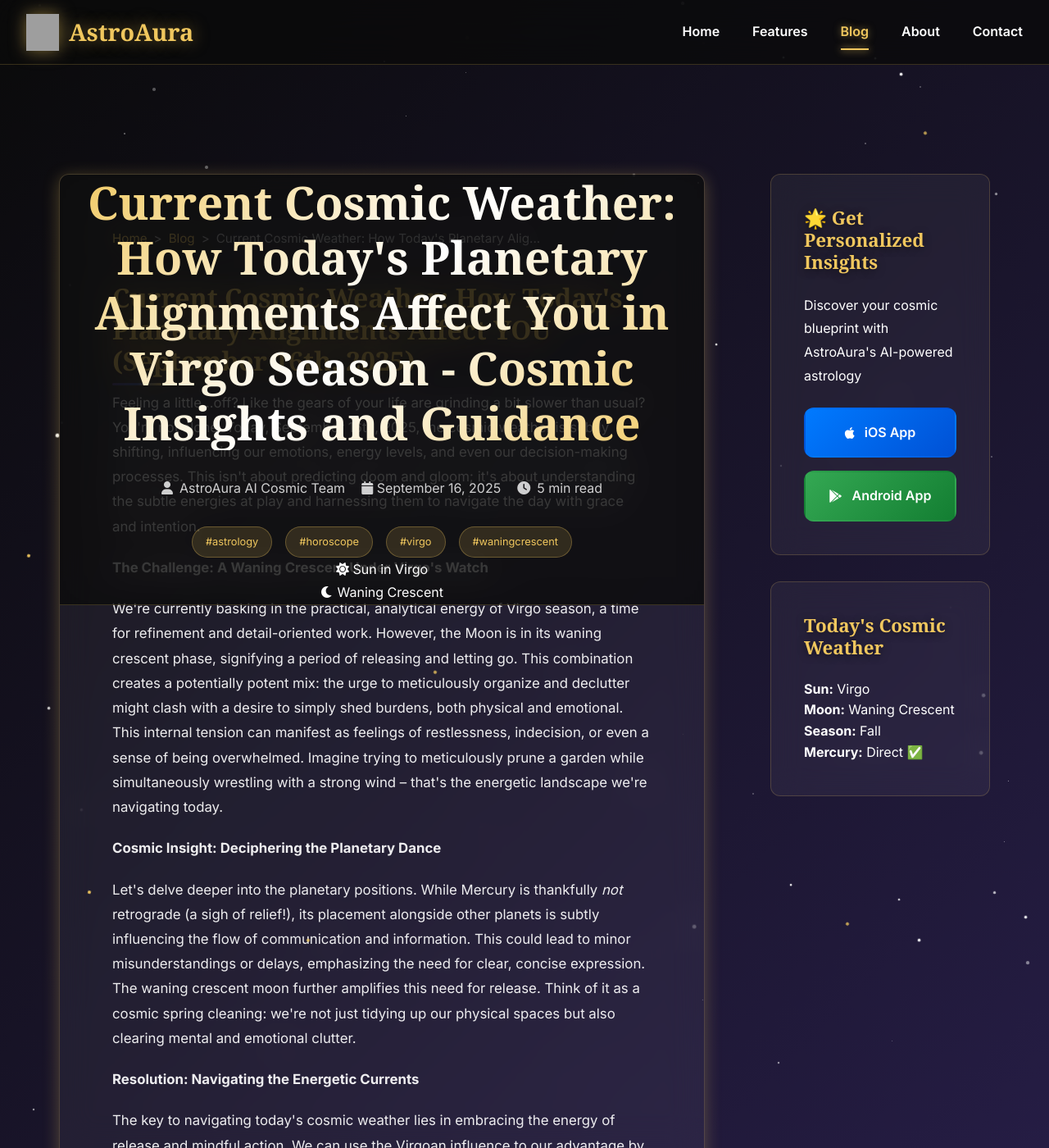
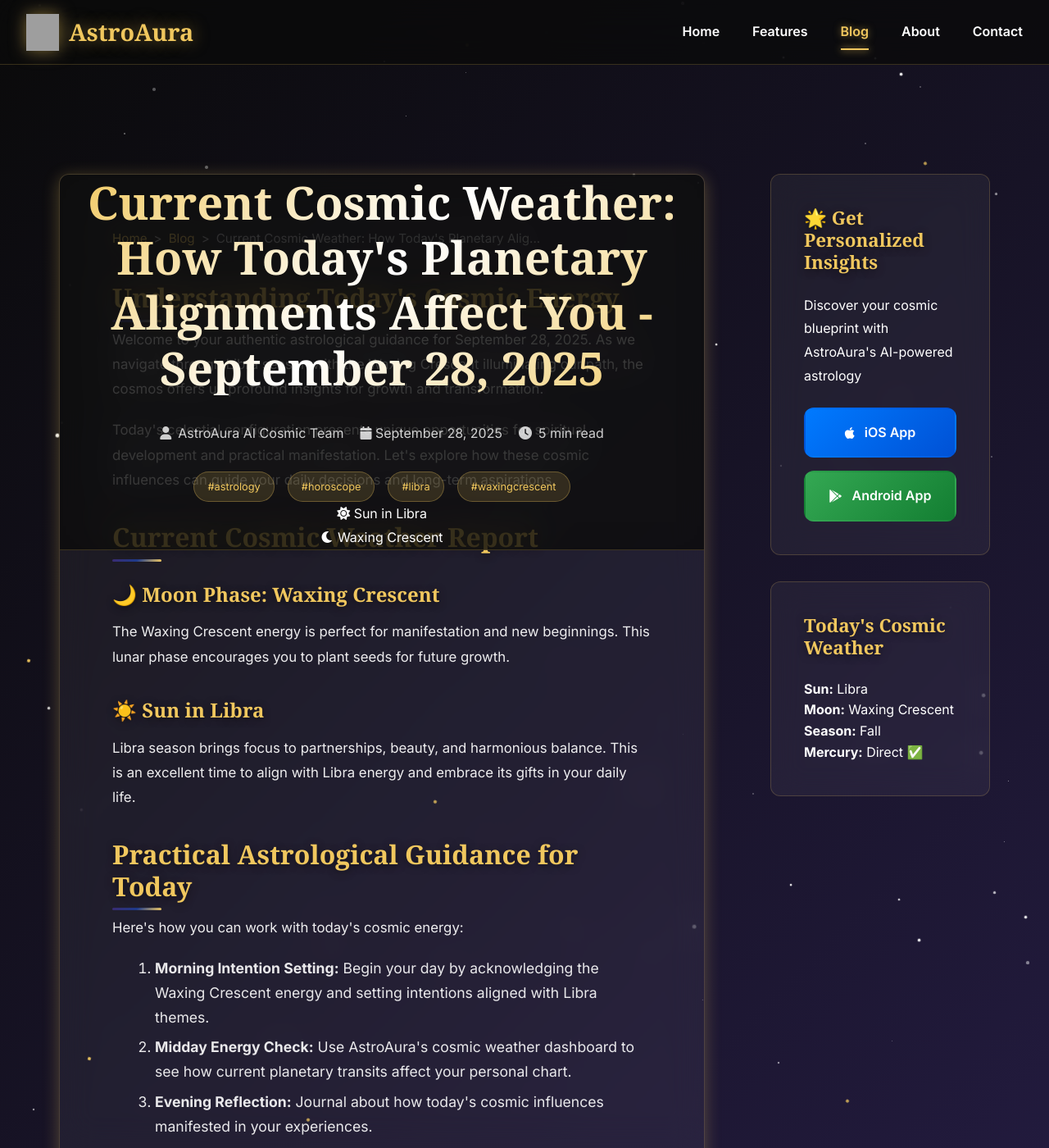
Before and after one commit to royanis/astroaura-website, a Jekyll site: the page blog/posts/current-cosmic-weather-how-todays-planetary-alignm.html, which Jekyll copies as it is, in a window 1280 px wide and 1400 px high. Shown: the whole window at 82% size. Built offline with Jekyll 4.4.1, drawn with Linux system fonts in a browser that asks for light colours; some web fonts are replaced; comment, search, counter and statistics services are not loaded; some of the changed text lies outside the part shown; grey boxes are pictures that could not be loaded.

Commit message:
🌟 Automated blog post: 2025-09-28 01:54 UTC
Generated authentic astrology content
Updated RSS feeds and sitemap
Published via GitHub Actions

🤖 Automated by AstroAura Blog System

```diff
--- a/blog/posts/current-cosmic-weather-how-todays-planetary-alignm.html
+++ b/blog/posts/current-cosmic-weather-how-todays-planetary-alignm.html
@@ -3,11 +3,11 @@
 <head>
     <meta charset="UTF-8">
     <meta name="viewport" content="width=device-width, initial-scale=1.0">
-    <meta name="description" content="## Current Cosmic Weather: How Today's Planetary Alignments Affect YOU (September 16th, 2025)  Feeling a little…off?  Like the gears of your life are gr...">
-    <title>Current Cosmic Weather: How Today's Planetary Alignments Affect You in Virgo Season - Cosmic Insights and Guidance | AstroAura Cosmic Insights</title>
+    <meta name="description" content="Authentic astrological guidance for September 28, 2025. Explore today's Waxing Crescent energy in Libra season with personalized insights from AstroAura's AI-powered astrology platform.">
+    <title>Current Cosmic Weather: How Today's Planetary Alignments Affect You - September 28, 2025 | AstroAura Cosmic Insights</title>
 
     <!-- SEO Meta Tags -->
-    <meta name="keywords" content="astrology, horoscope, virgo, waning-crescent, AI astrology, multilingual horoscope">
+    <meta name="keywords" content="astrology, horoscope, libra, waxing-crescent, AI astrology, multilingual horoscope">
     <meta name="author" content="AstroAura AI Cosmic Team">
     <meta name="robots" content="index, follow, max-image-preview:large, max-snippet:-1">
     <meta name="revisit-after" content="7 days">
@@ -16,24 +16,24 @@
     <link rel="canonical" href="https://astroaura.me/blog/posts/current-cosmic-weather-how-todays-planetary-alignm.html">
 
     <!-- Open Graph Tags -->
-    <meta property="og:title" content="Current Cosmic Weather: How Today's Planetary Alignments Affect You in Virgo Season - Cosmic Insights and Guidance | AstroAura">
-    <meta property="og:description" content="## Current Cosmic Weather: How Today's Planetary Alignments Affect YOU (September 16th, 2025)  Feeling a little…off?  Like the gears of your life are gr...">
+    <meta property="og:title" content="Current Cosmic Weather: How Today's Planetary Alignments Affect You - September 28, 2025 | AstroAura">
+    <meta property="og:description" content="Authentic astrological guidance for September 28, 2025. Explore today's Waxing Crescent energy in Libra season with personalized insights from AstroAura's AI-powered astrology platform.">
     <meta property="og:url" content="https://astroaura.me/blog/posts/current-cosmic-weather-how-todays-planetary-alignm.html">
     <meta property="og:type" content="article">
     <meta property="og:site_name" content="AstroAura">
 
     <!-- Twitter Card -->
     <meta name="twitter:card" content="summary_large_image">
-    <meta name="twitter:title" content="Current Cosmic Weather: How Today's Planetary Alignments Affect You in Virgo Season - Cosmic Insights and Guidance">
-    <meta name="twitter:description" content="## Current Cosmic Weather: How Today's Planetary Alignments Affect YOU (September 16th, 2025)  Feeling a little…off?  Like the gears of your life are gr...">
+    <meta name="twitter:title" content="Current Cosmic Weather: How Today's Planetary Alignments Affect You - September 28, 2025">
+    <meta name="twitter:description" content="Authentic astrological guidance for September 28, 2025. Explore today's Waxing Crescent energy in Libra season with personalized insights from AstroAura's AI-powered astrology platform.">
 
     <!-- Schema.org Markup -->
     <script type="application/ld+json">
     {
         "@context": "https://schema.org",
         "@type": "BlogPosting",
-        "headline": "Current Cosmic Weather: How Today's Planetary Alignments Affect You in Virgo Season - Cosmic Insights and Guidance",
-        "description": "## Current Cosmic Weather: How Today's Planetary Alignments Affect YOU (September 16th, 2025)  Feeling a little…off?  Like the gears of your life are gr...",
+        "headline": "Current Cosmic Weather: How Today's Planetary Alignments Affect You - September 28, 2025",
+        "description": "Authentic astrological guidance for September 28, 2025. Explore today's Waxing Crescent energy in Libra season with personalized insights from AstroAura's AI-powered astrology platform.",
         "author": {
             "@type": "Organization",
             "name": "AstroAura AI Cosmic Team"
@@ -46,14 +46,14 @@
                 "url": "https://astroaura.me/assets/icons/app_icon.png"
             }
         },
-        "datePublished": "2025-09-16T01:43:31.247726",
-        "dateModified": "2025-09-16T01:43:31.247726",
+        "datePublished": "2025-09-28T01:54:41.260438",
+        "dateModified": "2025-09-28T01:54:41.260438",
         "url": "https://astroaura.me/blog/posts/current-cosmic-weather-how-todays-planetary-alignm.html",
         "mainEntityOfPage": {
             "@type": "WebPage",
             "@id": "https://astroaura.me/blog/posts/current-cosmic-weather-how-todays-planetary-alignm.html"
         },
-        "keywords": "astrology, horoscope, virgo, waning-crescent"
+        "keywords": "astrology, horoscope, libra, waxing-crescent"
     }
     </script>
 
@@ -99,31 +99,31 @@
 
             <!-- Post Header -->
             <header class="post-header">
-                <h1 class="post-title">Current Cosmic Weather: How Today's Planetary Alignments Affect You in Virgo Season - Cosmic Insights and Guidance</h1>
+                <h1 class="post-title">Current Cosmic Weather: How Today's Planetary Alignments Affect You - September 28, 2025</h1>
                 <div class="post-meta">
                     <span class="post-author">
                         <i class="fas fa-user"></i> AstroAura AI Cosmic Team
                     </span>
-                    <time class="post-date" datetime="2025-09-16T01:43:31.247726">
-                        <i class="fas fa-calendar"></i> September 16, 2025
+                    <time class="post-date" datetime="2025-09-28T01:54:41.260438">
+                        <i class="fas fa-calendar"></i> September 28, 2025
                     </time>
                     <span class="post-reading-time">
                         <i class="fas fa-clock"></i> 5 min read
                     </span>
                 </div>
                 <div class="post-tags">
-                    <span class="tag">#astrology</span> <span class="tag">#horoscope</span> <span class="tag">#virgo</span> <span class="tag">#waningcrescent</span>
+                    <span class="tag">#astrology</span> <span class="tag">#horoscope</span> <span class="tag">#libra</span> <span class="tag">#waxingcrescent</span>
                 </div>
 
                 <!-- Current Cosmic Data Display -->
                 <div class="cosmic-data-bar">
                     <div class="cosmic-item">
                         <i class="fas fa-sun"></i>
-                        <span>Sun in Virgo</span>
+                        <span>Sun in Libra</span>
                     </div>
                     <div class="cosmic-item">
                         <i class="fas fa-moon"></i>
-                        <span>Waning Crescent</span>
+                        <span>Waxing Crescent</span>
                     </div>
 
                 </div>
@@ -131,41 +131,90 @@
 
             <!-- Post Content -->
             <div class="post-content">
-                <div class="blog-content">
-  <h2>Current Cosmic Weather: How Today's Planetary Alignments Affect YOU (September 16th, 2025)</h2>
-  <p>Feeling a little…off?  Like the gears of your life are grinding a bit slower than usual? You're not alone.  Today, September 16th, 2025, the cosmic weather is subtly shifting, influencing our emotions, energy levels, and even our decision-making processes.  This isn't about predicting doom and gloom; it's about understanding the subtle energies at play and harnessing them to navigate the day with grace and intention.</p>
-  <p><strong>The Challenge: A Waning Crescent Under Virgo's Watch</strong></p>
-  <p>We're currently basking in the practical, analytical energy of Virgo season, a time for refinement and detail-oriented work. However, the Moon is in its waning crescent phase, signifying a period of releasing and letting go. This combination creates a potentially potent mix:  the urge to meticulously organize and declutter might clash with a desire to simply shed burdens, both physical and emotional.  This internal tension can manifest as feelings of restlessness, indecision, or even a sense of being overwhelmed.  Imagine trying to meticulously prune a garden while simultaneously wrestling with a strong wind – that's the energetic landscape we're navigating today.</p>
-  <p><strong>Cosmic Insight: Deciphering the Planetary Dance</strong></p>
-  <p>Let's delve deeper into the planetary positions.  While Mercury is thankfully <em>not</em> retrograde (a sigh of relief!), its placement alongside other planets is subtly influencing the flow of communication and information.  This could lead to minor misunderstandings or delays, emphasizing the need for clear, concise expression.  The waning crescent moon further amplifies this need for release.  Think of it as a cosmic spring cleaning: we're not just tidying up our physical spaces but also clearing mental and emotional clutter.</p>
-  <p><strong>Resolution: Navigating the Energetic Currents</strong></p>
-  <p>The key to navigating today's cosmic weather lies in embracing the energy of release and mindful action. We can use the Virgoan influence to our advantage by focusing on practical tasks, but with a gentle awareness of the need to let go of what no longer serves us.  This is a perfect day for:</p>
-  <ul>
-    <li><strong>Decluttering:</strong>  Purge your physical space of unnecessary items.  This symbolic act mirrors the emotional cleansing we need.</li>
-    <li><strong>Mindful Communication:</strong>  Choose your words carefully, listen actively, and avoid jumping to conclusions.</li>
-    <li><strong>Self-Reflection:</strong>  Take some time for introspection.  Journaling can be incredibly helpful in identifying what needs to be released.</li>
-    <li><strong>Gentle Exercise:</strong>  A calming yoga session or a brisk walk can help ground you and release pent-up energy.</li>
-    <li><strong>Prioritize Rest:</strong>  Don't push yourself too hard.  Adequate rest is crucial for navigating this subtle energetic shift.</li>
-  </ul>
-  <p><strong>Harnessing the Power of Astrological Awareness:</strong></p>
-  <p>Understanding the current cosmic weather allows us to approach the day with greater awareness and intention.  Instead of being swept away by the currents, we can consciously navigate them.  For personalized guidance tailored to your specific birth chart and planetary influences, I highly recommend using the <strong>AstroAura app</strong>.  AstroAura provides detailed daily horoscopes, personalized insights, and tools to help you harness the power of the cosmos for a more fulfilling life.</p>
-  <p><strong>Viral Call to Action: Share the Cosmic Wisdom!</strong></p>
-  <p>Share this post with your friends and family to help them navigate today's cosmic weather.  Let's create a supportive community that understands and embraces the power of astrology.  Download the AstroAura app today and unlock a deeper understanding of your own astrological journey.  Let's navigate these subtle energetic shifts together, with grace, intention, and a touch of cosmic wisdom!</p>
-  <p><strong>#astrology #cosmicweather #virgoseason #waningcrescent #astroaura #september16 #planetaryalignment #selfcare #mindfulness #astrologytips</strong></p>
+                <div class="blog-content authentic-astrology">
+            <section class="cosmic-introduction">
+                <h2>Understanding Today's Cosmic Energy</h2>
+                <p>Welcome to your authentic astrological guidance for September 28, 2025. As we navigate through Libra season with the Waxing Crescent illuminating our path, the cosmos offers us profound insights for growth and transformation.</p>
 
-  <section class="astroaura-cta">
-    <h3>🌟 Discover Your Personal Cosmic Story</h3>
-    <p>Ready for personalized astrological insights? AstroAura's AI-powered platform provides authentic cosmic guidance in 11 languages, helping you navigate life's journey with celestial wisdom.</p>
-    <div class="cta-buttons">
-      <a href="https://apps.apple.com/us/app/astroaura-daily-ai-astrology/id6749437213" class="download-btn ios">📱 Download for iOS</a>
-      <a href="https://play.google.com/store/apps/details?id=com.astroaura.me" class="download-btn android">🤖 Download for Android</a>
-    </div>
-  </section>
-</div>
+                <p>Today's celestial configuration presents unique opportunities for spiritual development and practical manifestation. Let's explore how these cosmic influences can guide your daily decisions and long-term aspirations.</p>
+            </section>
+
+            <section class="current-cosmic-weather">
+                <h2>Current Cosmic Weather Report</h2>
+                <div class="cosmic-highlights">
+                    <div class="cosmic-factor">
+                        <h3>🌙 Moon Phase: Waxing Crescent</h3>
+                        <p>The Waxing Crescent energy is perfect for manifestation and new beginnings. This lunar phase encourages you to plant seeds for future growth.</p>
+                    </div>
+
+                    <div class="cosmic-factor">
+                        <h3>☀️ Sun in Libra</h3>
+                        <p>Libra season brings focus to partnerships, beauty, and harmonious balance. This is an excellent time to align with Libra energy and embrace its gifts in your daily life.</p>
+                    </div>
+
+
+                </div>
+            </section>
+
+            <section class="practical-guidance">
+                <h2>Practical Astrological Guidance for Today</h2>
+                <p>Here's how you can work with today's cosmic energy:</p>
+
+                <ol class="cosmic-action-steps">
+                    <li><strong>Morning Intention Setting:</strong> Begin your day by acknowledging the Waxing Crescent energy and setting intentions aligned with Libra themes.</li>
+                    <li><strong>Midday Energy Check:</strong> Use AstroAura's cosmic weather dashboard to see how current planetary transits affect your personal chart.</li>
+                    <li><strong>Evening Reflection:</strong> Journal about how today's cosmic influences manifested in your experiences.</li>
+                    <li><strong>Weekly Planning:</strong> Consider how this Fall energy can guide your upcoming goals and decisions.</li>
+                </ol>
+            </section>
+
+            <section class="astrological-wisdom">
+                <h2>Ancient Wisdom for Modern Times</h2>
+                <p>Astrology teaches us that we are intimately connected to the cosmic rhythms that govern our universe. Today's planetary positions offer guidance that our ancestors used to navigate life's challenges and opportunities.</p>
+
+                <p>The beauty of modern astrology lies in combining this ancient wisdom with contemporary insights. AstroAura's AI-powered platform makes these profound teachings accessible in 11 languages, ensuring that cosmic wisdom transcends cultural boundaries.</p>
+
+                <blockquote class="cosmic-quote">
+                    "As above, so below. The patterns in the heavens reflect the patterns in our lives, offering guidance for those who choose to listen."
+                </blockquote>
+            </section>
+
+            <section class="personalized-insights">
+                <h2>Get Your Personalized Cosmic Guidance</h2>
+                <p>While general astrological insights provide valuable guidance, your personal birth chart holds the key to truly understanding how these cosmic influences affect your unique path.</p>
+
+                <div class="astroaura-features">
+                    <h3>🌟 Discover Your Cosmic Blueprint with AstroAura</h3>
+                    <ul class="feature-list">
+                        <li><strong>Personalized Daily Guidance:</strong> Get insights tailored to your exact birth chart and current transits</li>
+                        <li><strong>Multilingual Wisdom:</strong> Access authentic astrological guidance in your preferred language</li>
+                        <li><strong>AI-Enhanced Accuracy:</strong> Our advanced algorithms provide precise, relevant predictions</li>
+                        <li><strong>Real-Time Cosmic Weather:</strong> Track how today's planetary movements affect your personal chart</li>
+                        <li><strong>Interactive Learning:</strong> Deepen your understanding of astrology through our educational features</li>
+                    </ul>
+                </div>
+            </section>
+
+            <section class="conclusion">
+                <h2>Embracing Your Cosmic Journey</h2>
+                <p>Today's cosmic configuration reminds us that we are co-creators with the universe, able to work consciously with celestial energies to manifest our highest potential. Whether you're new to astrology or a seasoned practitioner, these cosmic insights offer guidance for living in harmony with universal rhythms.</p>
+
+                <p>Ready to dive deeper into your personal cosmic story? Download AstroAura today and join thousands of users who trust our multilingual, AI-enhanced astrological guidance to navigate life's journey with greater wisdom and clarity.</p>
+
+                <div class="cta-section">
+                    <a href="https://apps.apple.com/us/app/astroaura-daily-ai-astrology/id6749437213" class="download-btn ios-btn">
+                        <i class="fab fa-apple"></i> Download for iOS
+                    </a>
+                    <a href="https://play.google.com/store/apps/details?id=com.astroaura.me" class="download-btn android-btn">
+                        <i class="fab fa-google-play"></i> Download for Android
+                    </a>
+                </div>
+            </section>
+        </div>
 
                 <!-- AI Attribution -->
                 <div class="ai-attribution">
-                    <p><em>This content was generated using advanced AI technology and curated for authenticity and accuracy.</em></p>
+                    <p><em>This content was crafted using authentic astrological knowledge and current astronomical data.</em></p>
                 </div>
             </div>
 
@@ -173,7 +222,7 @@
             <section class="post-actions">
                 <div class="share-buttons">
                     <h3>Share This Cosmic Insight</h3>
-                    <a href="https://twitter.com/intent/tweet?text=Current Cosmic Weather: How Today's Planetary Alignments Affect You in Virgo Season - Cosmic Insights and Guidance&url=https://astroaura.me/blog/posts/current-cosmic-weather-how-todays-planetary-alignm.html" target="_blank" class="share-btn twitter">
+                    <a href="https://twitter.com/intent/tweet?text=Current Cosmic Weather: How Today's Planetary Alignments Affect You - September 28, 2025&url=https://astroaura.me/blog/posts/current-cosmic-weather-how-todays-planetary-alignm.html" target="_blank" class="share-btn twitter">
                         <i class="fab fa-twitter"></i> Tweet
                     </a>
                     <a href="https://www.facebook.com/sharer/sharer.php?u=https://astroaura.me/blog/posts/current-cosmic-weather-how-todays-planetary-alignm.html" target="_blank" class="share-btn facebook">
@@ -201,10 +250,10 @@
             <div class="widget cosmic-weather">
                 <h3>Today's Cosmic Weather</h3>
                 <div class="weather-item">
-                    <strong>Sun:</strong> Virgo
+                    <strong>Sun:</strong> Libra
                 </div>
                 <div class="weather-item">
-                    <strong>Moon:</strong> Waning Crescent
+                    <strong>Moon:</strong> Waxing Crescent
                 </div>
                 <div class="weather-item">
                     <strong>Season:</strong> Fall
```
Also changed, not shown: blog/atom.xml (+1 -1 lines), blog/feed.json (+36 -36 lines), blog/feed.xml (+1 -1 lines), blog/posts_index.json (+34 -34 lines), sitemap.xml (+27 -27 lines).
